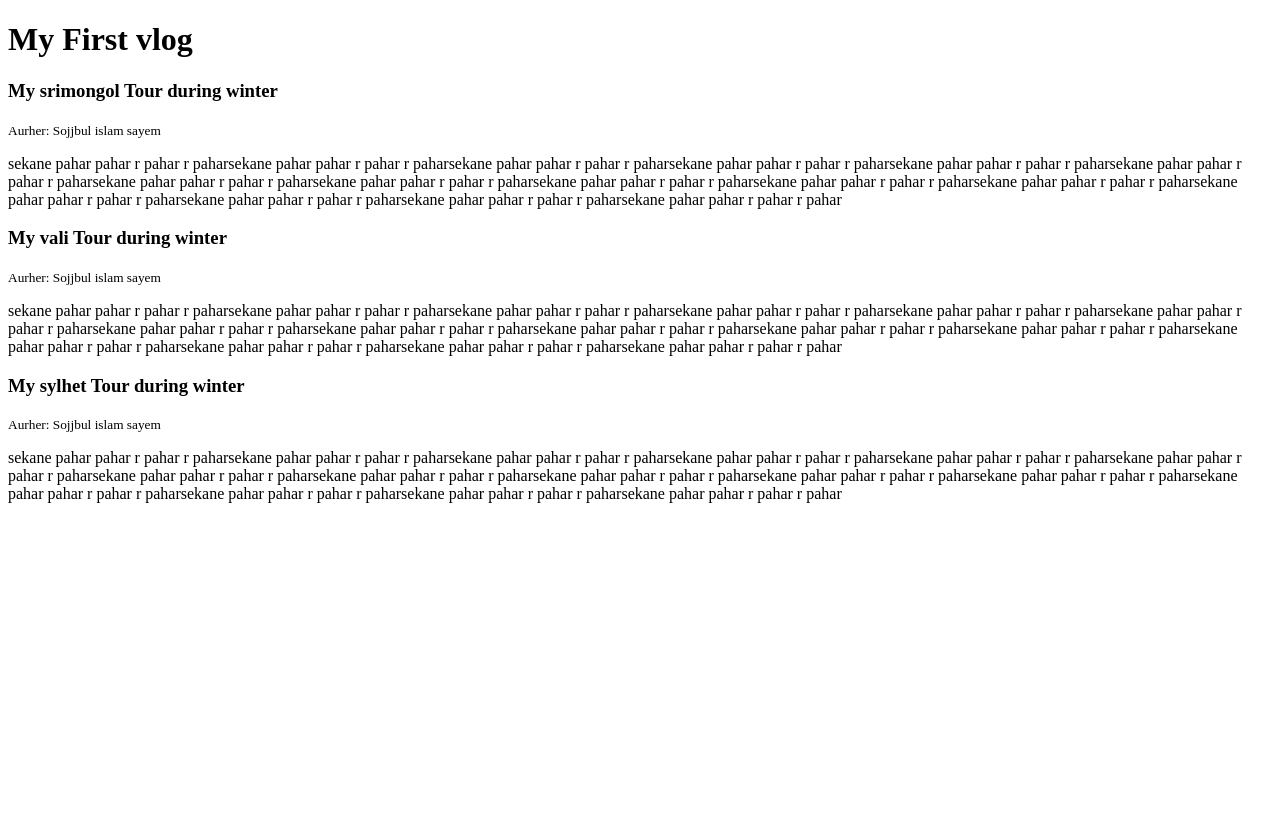
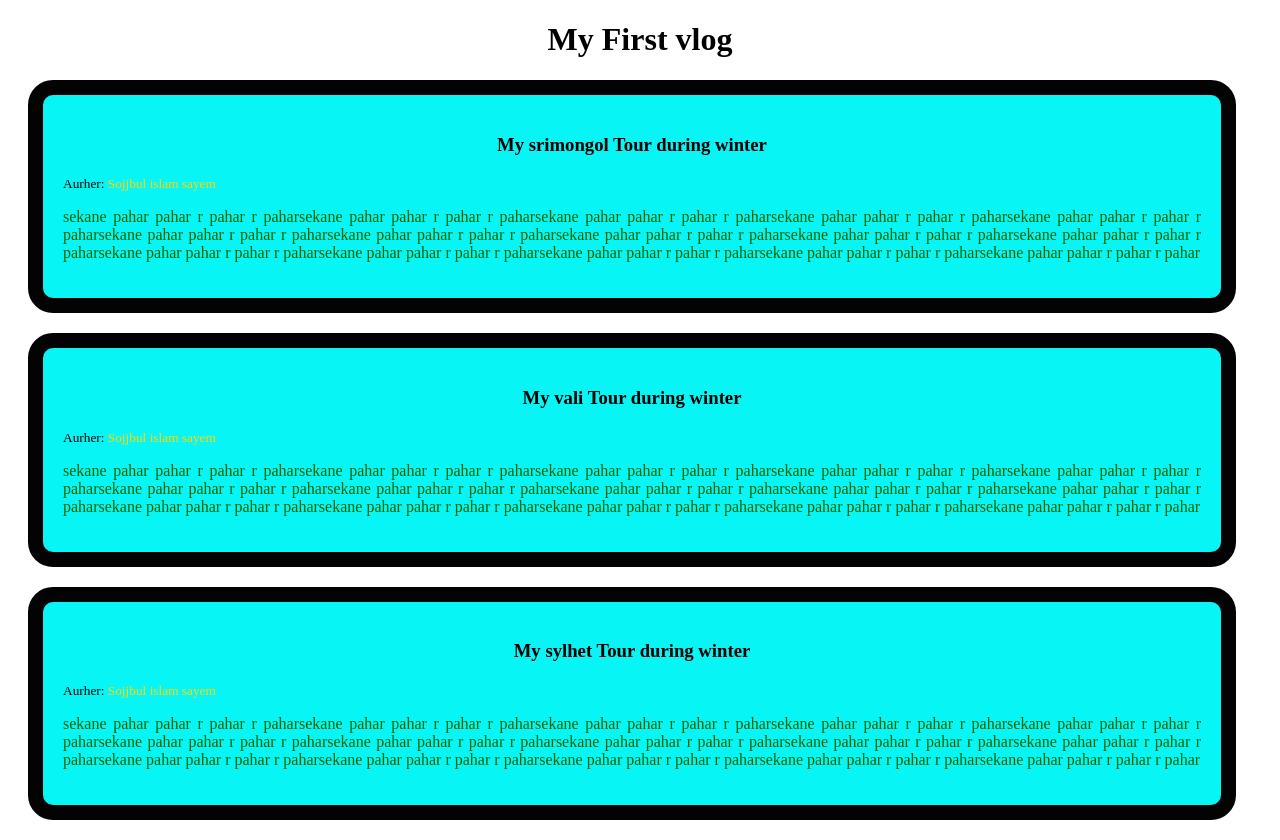
Before and after one commit to sayemp2/My-secound-repo, a plain HTML site: page index.html in a window 1280 px wide. Before the commit the page ends 800 px from the top, so only its background shows below. Drawn offline with Linux system fonts and the light colour scheme.

Commit message:
add some new design

```diff
--- a/index.css
+++ b/index.css
@@ -1,6 +1,6 @@
 .vlog{
-    background-color: cyan;
-    border: solid 15px darkslategrey;
+    background-color: rgb(8, 245, 245);
+    border: solid 15px rgb(3, 3, 3);
     border-radius: 25px;
     margin-top: 10px;
     margin-left: 20px;
@@ -8,3 +8,16 @@
     margin-bottom: 20px;
     padding: 20px;
 }
+.name{
+    color: gold;
+}
+p{
+    color: darkgreen;
+    text-align: justify;
+}
+.vlog-tittle{
+    text-align: center;
+}
+h1{
+    text-align: center;
+}
--- a/index.html
+++ b/index.html
@@ -5,7 +5,7 @@
     <meta http-equiv="X-UA-Compatible" content="IE=edge">
     <meta name="viewport" content="width=device-width, initial-scale=1.0">
     <title>My first vlog</title>
-    <link rel="stylesheet" href="style.css">
+    <link rel="stylesheet" href="index.css">
 </head>
 <body>
     <h1>My First vlog</h1>
```
